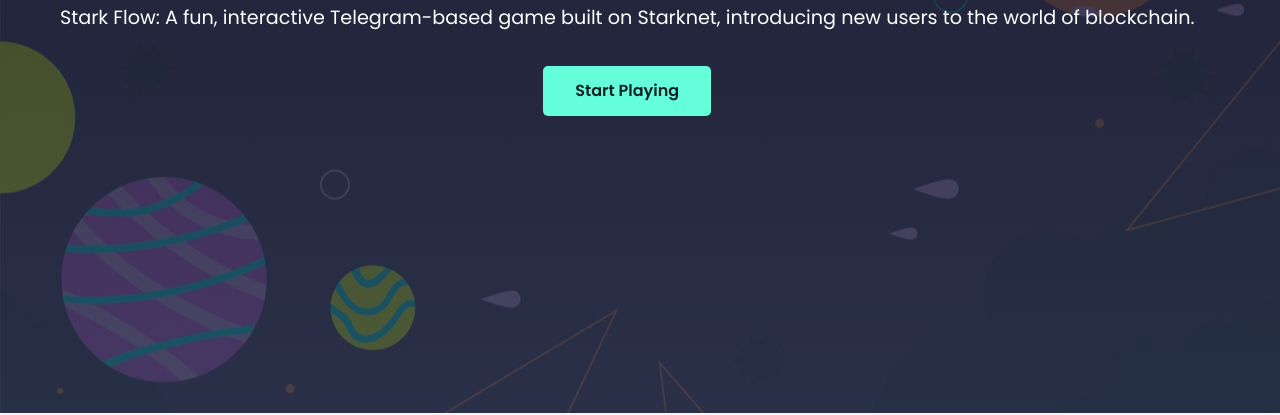
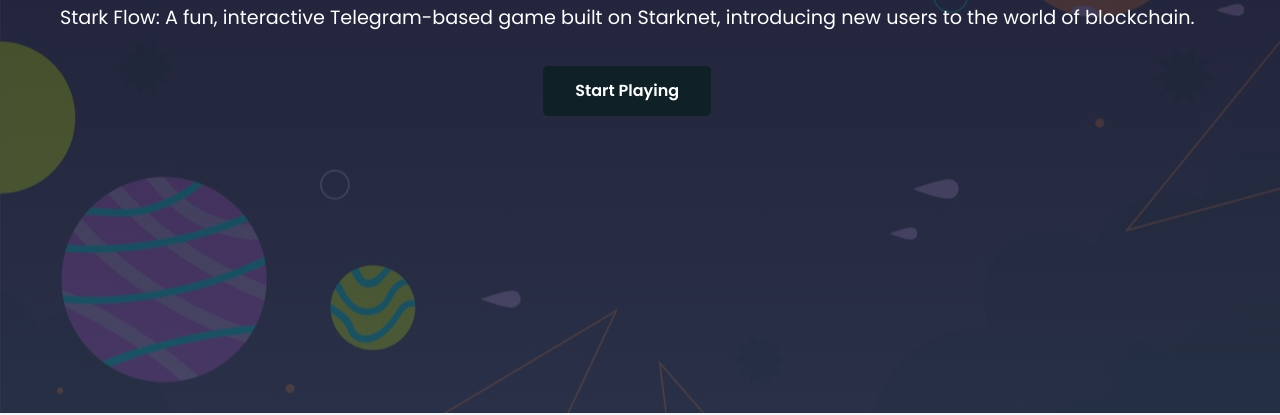
Before and after one commit to Build-It-Labs/STARKFLOW, a plain HTML site: page index.html in a window 1280 px wide. Shown: the part 387-802 px from the top of the page. Drawn offline with Linux system fonts and the light colour scheme.

Commit message:
Add files via upload

```diff
--- a/styles.css
+++ b/styles.css
@@ -95,8 +95,8 @@ nav ul li a:hover {
 
 .btn {
     display: inline-block;
-    background: #64ffda;
-    color: #0f2027;
+    background:#0f2027;
+    color: #fff;
     padding: 0.75rem 2rem;
     text-decoration: none;
     font-size: 1rem;
```
